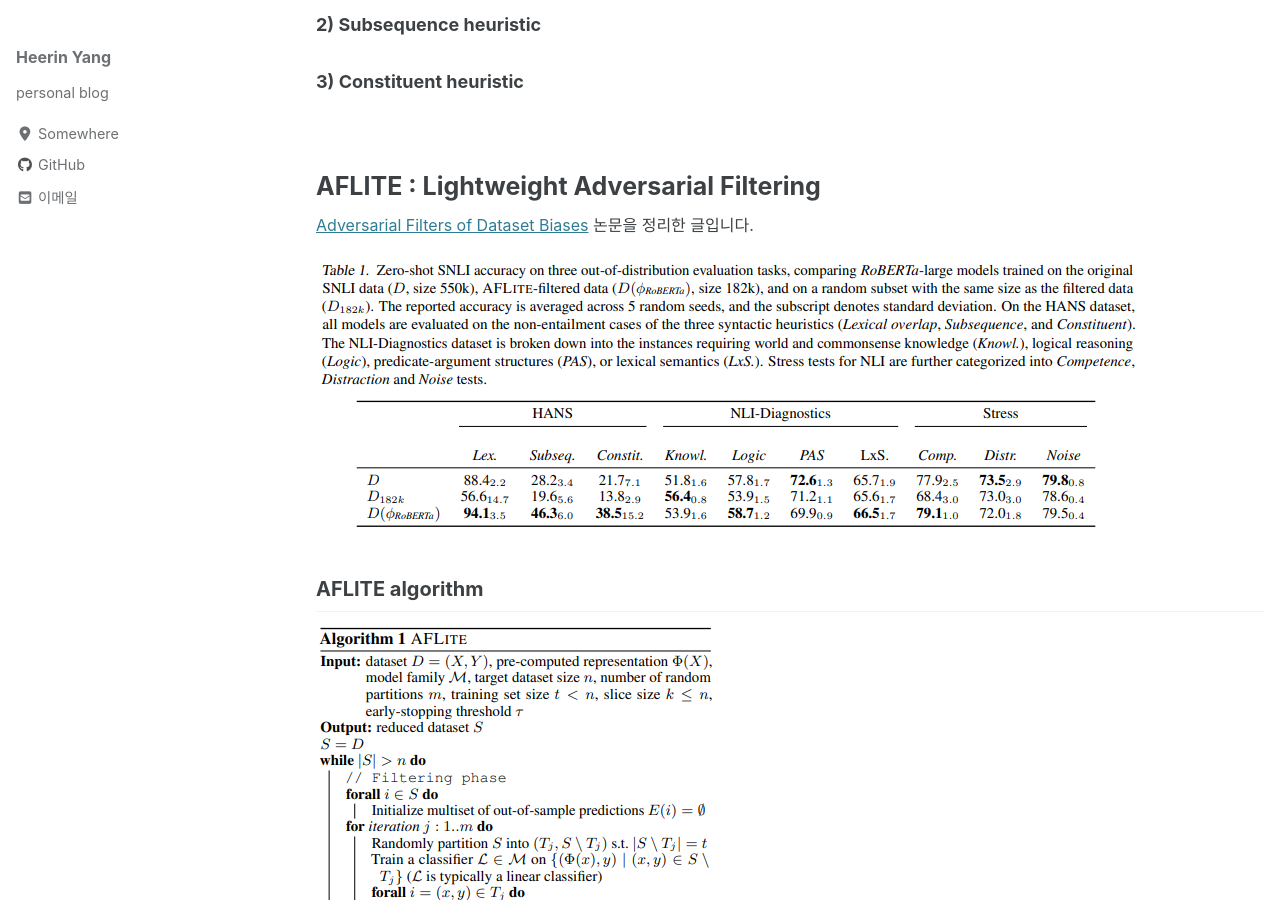
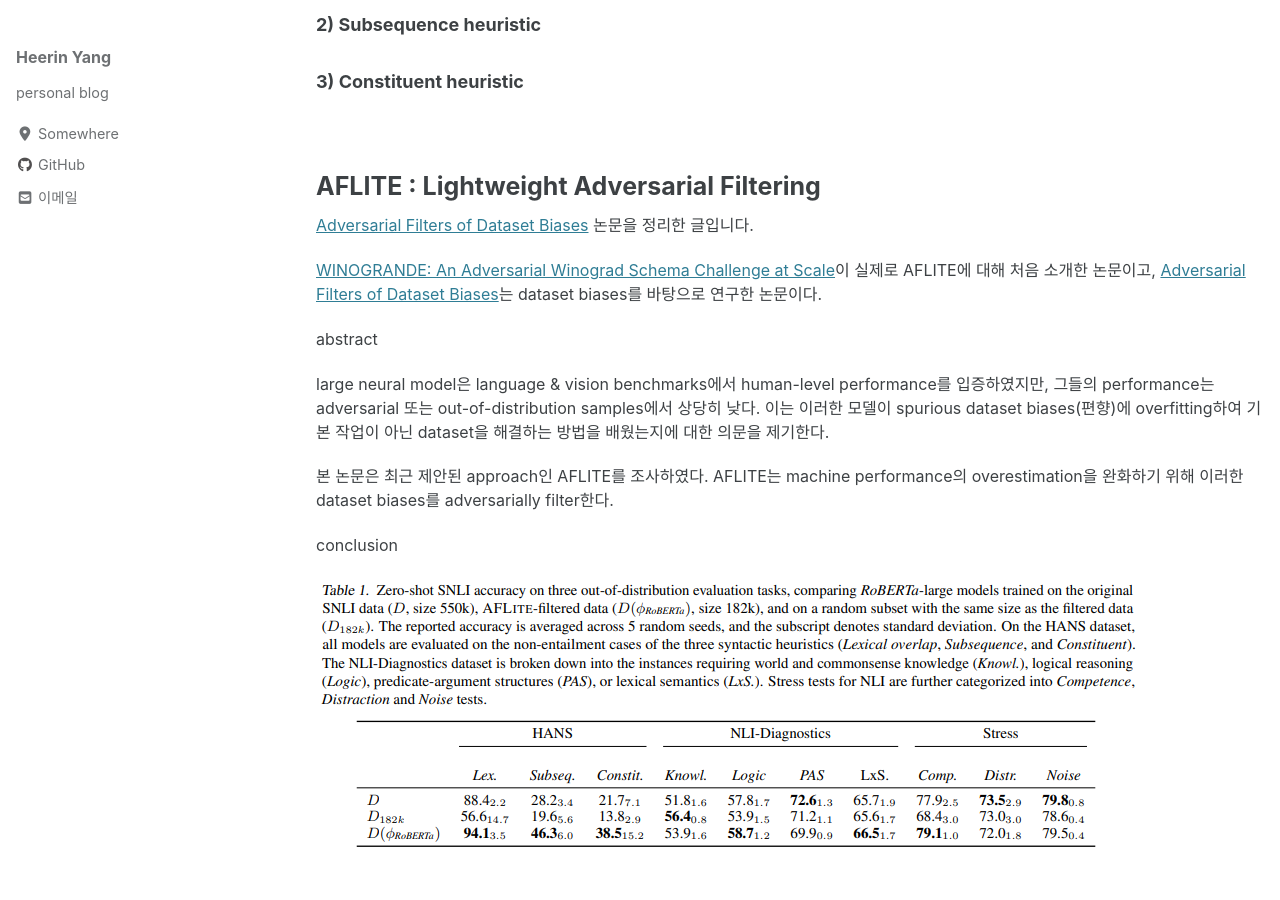
Before and after one commit to hryang06/hryang06.github.io, a Jekyll site: the page built from _posts/2020-09-09-HANS.md, in a window 1280 px wide and 900 px high, scrolled down 5899 px. Built offline with Jekyll 4.4.1, drawn with Linux system fonts in a browser that asks for light colours; cached includes are drawn as plain includes; nearby versions of some CDN libraries; some of the changed text lies outside the part shown.

Commit message:
Add about AFLITE

```diff
--- a/_posts/2020-09-09-HANS.md
+++ b/_posts/2020-09-09-HANS.md
@@ -171,6 +171,17 @@ NLI는 premise(A)에 대해 hypothesis(B)가 true(entailment)인지, false(contr
 
 [Adversarial Filters of Dataset Biases](https://arxiv.org/abs/2002.04108) 논문을 정리한 글입니다.
 
+[WINOGRANDE: An Adversarial Winograd Schema Challenge at Scale](https://arxiv.org/abs/1907.10641)이 실제로 AFLITE에 대해 처음 소개한 논문이고,  [Adversarial Filters of Dataset Biases](https://arxiv.org/abs/2002.04108)는 dataset biases를 바탕으로 연구한 논문이다.
+
+
+abstract
+
+large neural model은 language & vision benchmarks에서 human-level performance를 입증하였지만, 그들의 performance는 adversarial 또는 out-of-distribution samples에서 상당히 낮다. 이는 이러한 모델이 spurious dataset biases(편향)에 overfitting하여 기본 작업이 아닌 dataset을 해결하는 방법을 배웠는지에 대한 의문을 제기한다.
+
+본 논문은 최근 제안된 approach인 AFLITE를 조사하였다. AFLITE는 machine performance의 overestimation을 완화하기 위해 이러한 dataset biases를 adversarially filter한다.
+
+conclusion
+
 ![AFLITE acc](/assets/images/post/hans/aflite-acc.PNG)
 
 ## AFLITE algorithm
```
Also changed, not shown: other parts of _posts/2020-09-09-HANS.md (+1 -1 lines).
